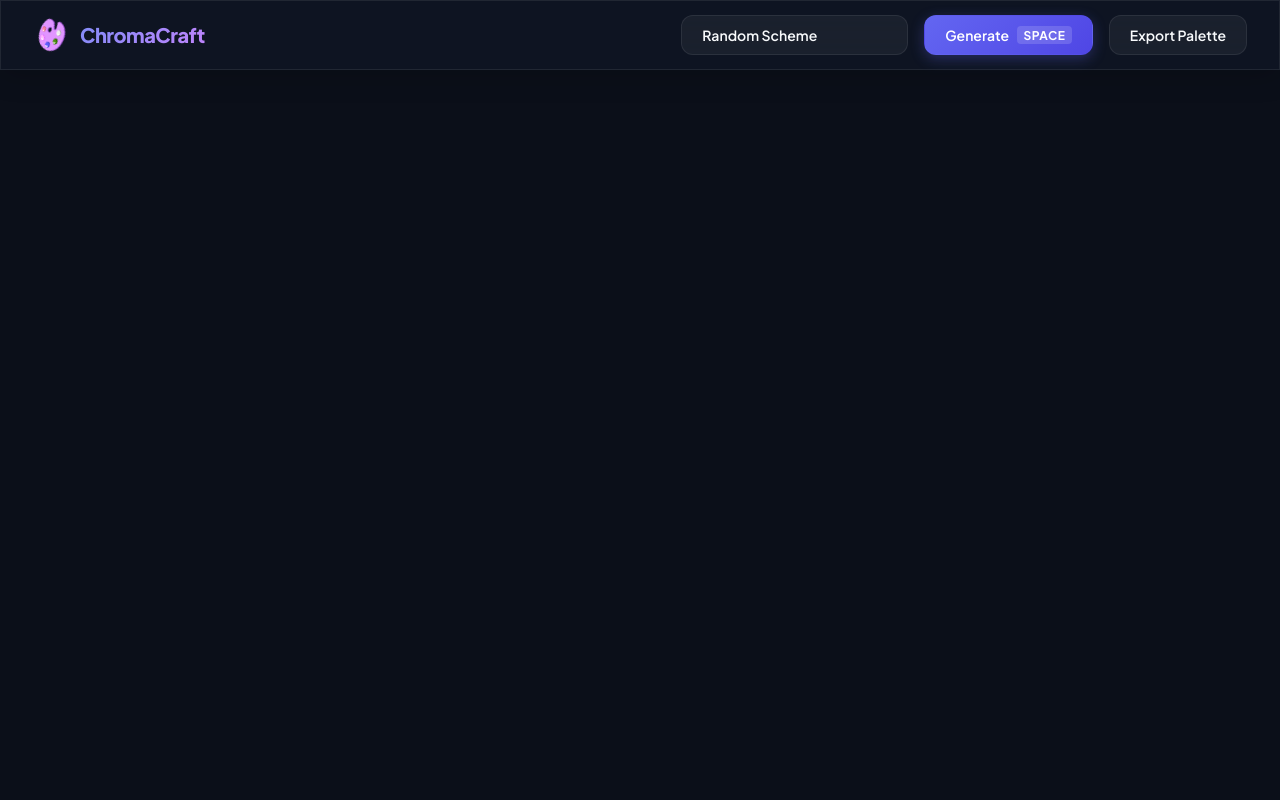
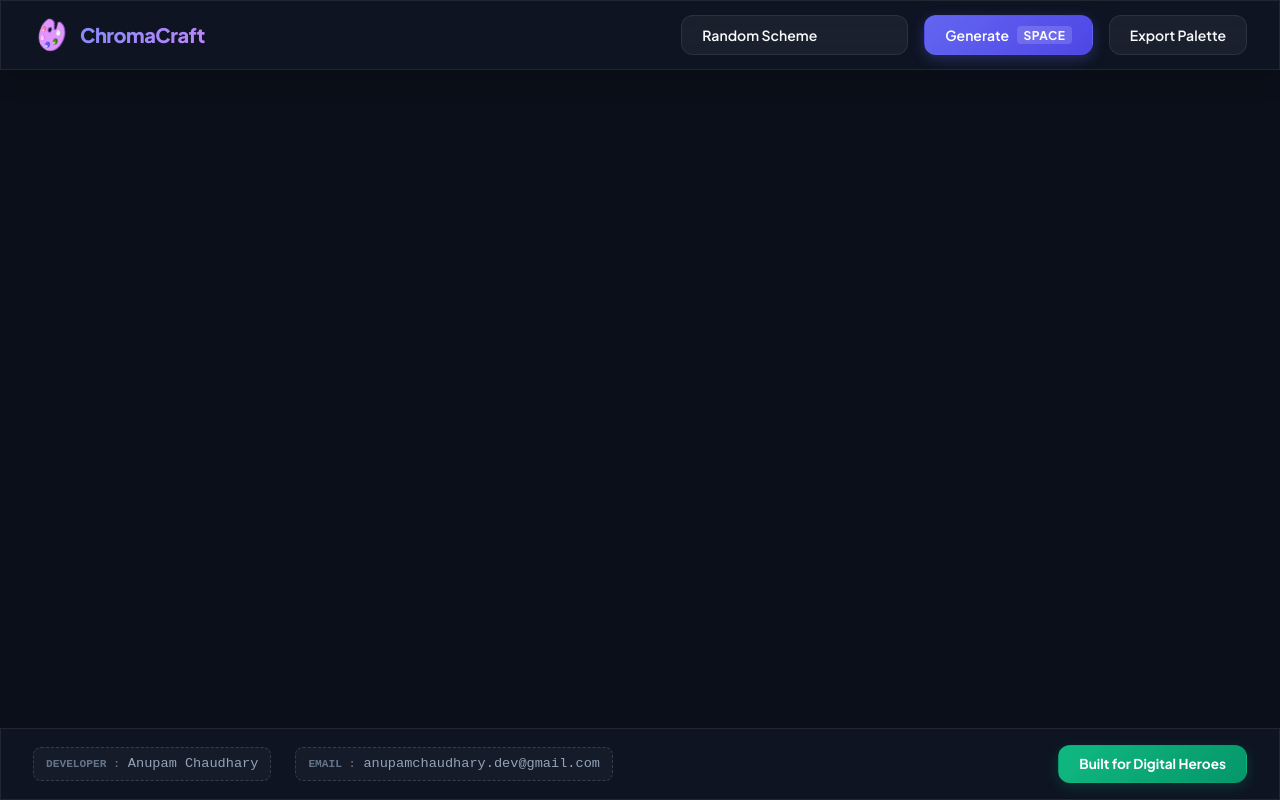
Before and after one commit to anupam311/chromacraft-digital-heroes-tool, a React (Vite) app: page / in a window 1280 px wide. Built offline with nearby package versions, Linux system fonts and the light colour scheme.

Commit message:
feat: implement footer component with static text contents and Digital Heroes link.

```diff
--- a/src/App.jsx
+++ b/src/App.jsx
@@ -1,5 +1,14 @@
 import React, { useState } from 'react';
 import Header from './components/Header';
+import Footer from './components/Footer';
+
+// ==========================================
+// MANDATORY DEVELOPER SETTINGS
+// Fill these in before deploying to Vercel!
+// ==========================================
+const DEVELOPER_NAME = "Anupam Chaudhary";  // Write your name inside the quotes
+const DEVELOPER_EMAIL = "anupamchaudhary.dev@gmail.com"; // Write your email inside the quotes
+// ==========================================
 
 export default function App() {
   const [harmonyMode, setHarmonyMode] = useState('random');
@@ -13,13 +22,21 @@ export default function App() {
   };
 
   return (
-    <div className="app-container">
+    <>
       <Header
         harmonyMode={harmonyMode}
         setHarmonyMode={setHarmonyMode}
         generatePalette={generatePalette}
         onExportToggle={onExportToggle}
       />
-    </div>
+
+      {/* Workspace Column Placeholder will go here later */}
+      <main style={{ flex: 1 }}></main>
+
+      <Footer
+        developerName={DEVELOPER_NAME}
+        developerEmail={DEVELOPER_EMAIL}
+      />
+    </>
   );
 }
--- a/src/components/Footer.jsx
+++ b/src/components/Footer.jsx
@@ -1,9 +1,31 @@
 import React from 'react';
 
-export default function Footer() {
+export default function Footer({ developerName, developerEmail }) {
   return (
-    <footer className="app-footer">
-      {/* Footer skeleton */}
+    <footer className="app-footer glass-panel" id="app-footer">
+      {/* Developer Details Text Spans */}
+      <div className="author-placeholder">
+        <div className="author-field">
+          <span className="author-field-label">Developer :</span>
+          <span>{developerName || "[ Your Name Here ]"}</span>
+        </div>
+
+        <div className="author-field">
+          <span className="author-field-label">Email :</span>
+          <span>{developerEmail || "[ Your Email Here ]"}</span>
+        </div>
+      </div>
+
+      {/* Mandatory Sponsor Button linking to Digital Heroes */}
+      <a
+        id="btn-sponsor"
+        href="https://digitalheroesco.com"
+        target="_blank"
+        rel="noopener noreferrer"
+        className="btn btn-hero"
+      >
+        Built for Digital Heroes
+      </a>
     </footer>
   );
 }
--- a/src/index.css
+++ b/src/index.css
@@ -52,7 +52,7 @@ body {
   display: flex;
   justify-content: space-between;
   align-items: center;
-  padding: 0 2rem;
+  padding: 1rem 2rem;
   z-index: 10;
   border-bottom: 1px solid var(--border-glass);
   box-shadow: 0 4px 30px rgba(0, 0, 0, 0.2);
@@ -164,11 +164,76 @@ select.btn-secondary:hover {
 
 @media (max-width: 768px) {
   .app-header {
-    padding: 0 1rem;
+    padding: 1rem;
     height: auto;
     flex-direction: column;
     gap: 1rem;
     padding-top: 1rem;
     padding-bottom: 1rem;
   }
+
+  .app-footer {
+    padding: 1rem;
+    height: auto;
+    flex-direction: column;
+    gap: 0.75rem;
+    padding-top: 0.75rem;
+    padding-bottom: 0.75rem;
+  }
 }
+
+/* Footer Styles */
+.app-footer {
+  display: flex;
+  justify-content: space-between;
+  align-items: center;
+  padding: 1rem 2rem;
+  z-index: 10;
+  border-top: 1px solid var(--border-glass);
+}
+
+.author-placeholder {
+  display: flex;
+  align-items: center;
+  gap: 1.5rem;
+  font-size: 0.85rem;
+  color: var(--text-secondary);
+}
+
+.author-field {
+  display: flex;
+  align-items: center;
+  gap: 0.5rem;
+  background: rgba(255, 255, 255, 0.03);
+  padding: 0.35rem 0.75rem;
+  border-radius: 8px;
+  border: 1px dashed rgba(255, 255, 255, 0.15);
+  font-family: monospace;
+}
+
+.author-field:focus-within {
+  border-color: rgba(99, 102, 241, 0.5);
+  background: rgba(255, 255, 255, 0.05);
+}
+
+.author-field-label {
+  color: var(--text-muted);
+  font-weight: 600;
+  text-transform: uppercase;
+  font-size: 0.7rem;
+}
+
+.btn-hero {
+  background: linear-gradient(135deg, #10b981 0%, #059669 100%);
+  color: white;
+  box-shadow: 0 4px 14px rgba(16, 185, 129, 0.2);
+  text-decoration: none;
+  font-size: 0.85rem;
+  font-weight: 700;
+  height: 38px;
+}
+
+.btn-hero:hover {
+  transform: translateY(-1px);
+  box-shadow: 0 6px 20px rgba(16, 185, 129, 0.3);
+}
```
